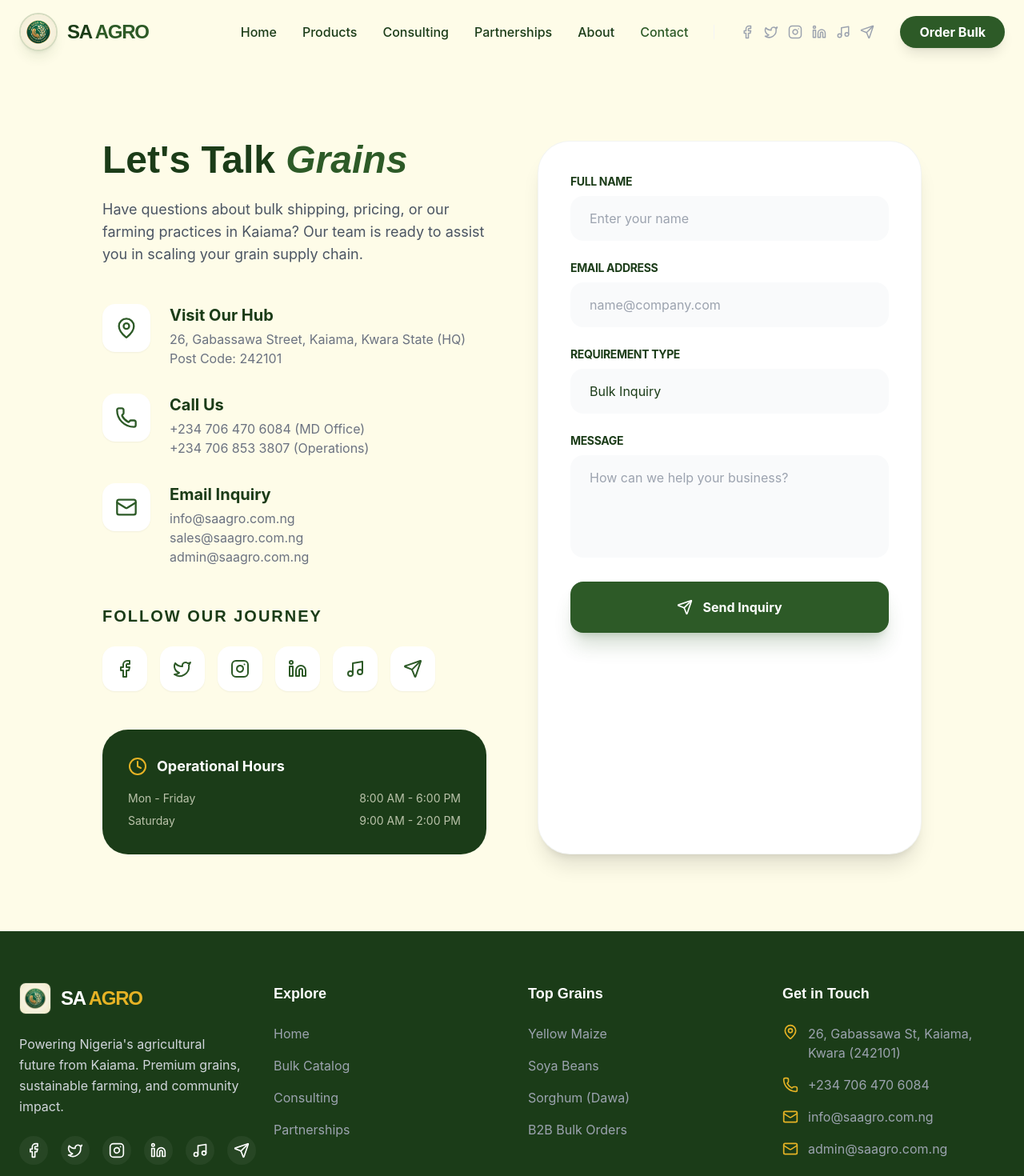
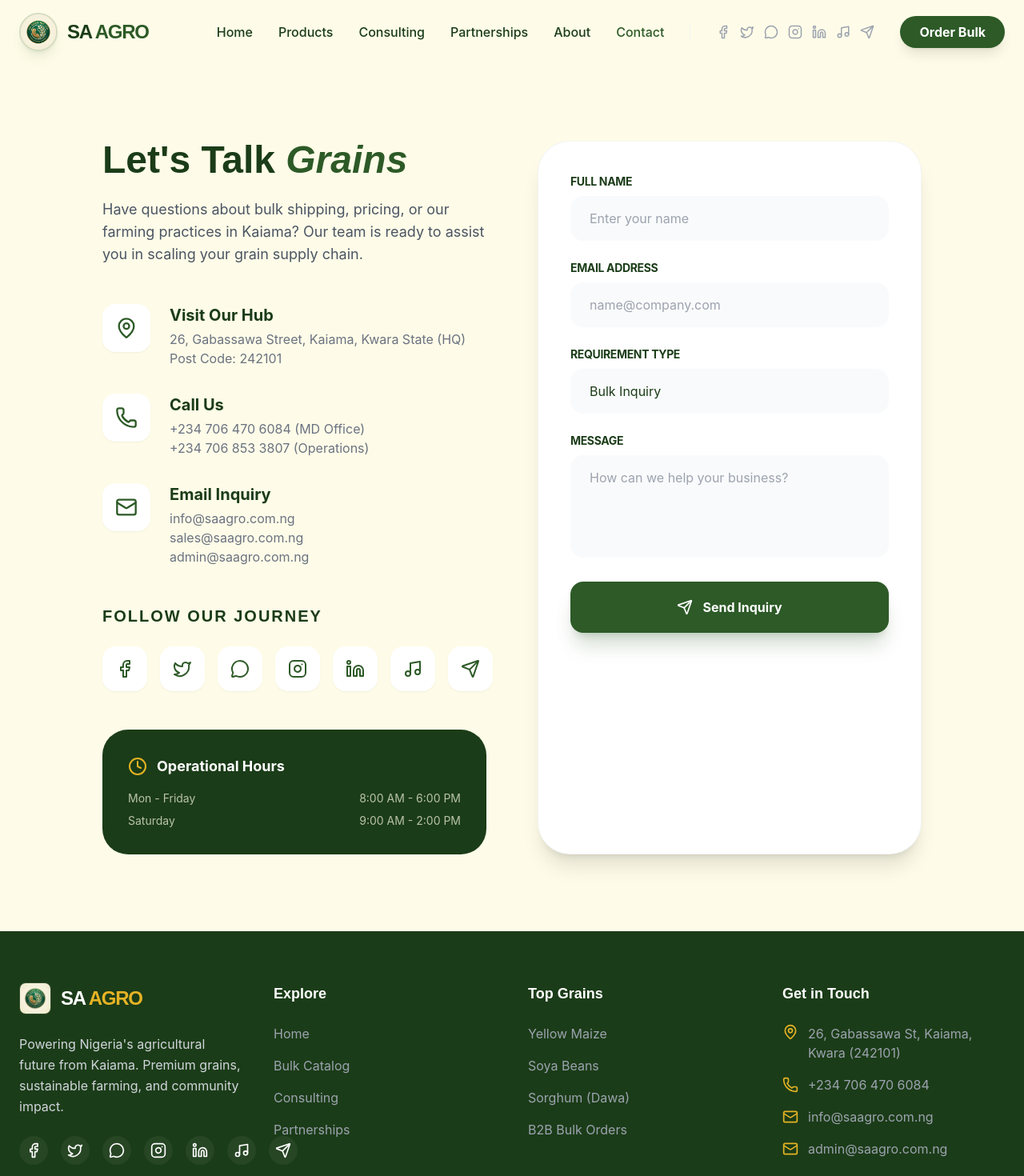
Before and after one commit to saagro/sa-agro-website, a React (Vite) app: page /contact in a window 1280 px wide. Shown: the top 1470 px of the page at 80% size. Built offline with nearby package versions, Linux system fonts and the light colour scheme.

Commit message:
Add WhatsApp logo to social trays

```diff
--- a/src/components/Footer.jsx
+++ b/src/components/Footer.jsx
@@ -1,6 +1,6 @@
 import React from 'react';
 import { Link } from 'react-router-dom';
-import { Mail, Phone, MapPin, Facebook, Instagram, Twitter, Linkedin, Leaf, Send, Music } from 'lucide-react';
+import { Mail, Phone, MapPin, Facebook, Instagram, Twitter, Linkedin, Leaf, Send, Music, MessageCircle } from 'lucide-react';
 
 const Footer = () => {
     return (
@@ -21,6 +21,7 @@
                         <div className="flex gap-4">
                             <a href="https://facebook.com/SuleimanBashiru" target="_blank" rel="noopener noreferrer" className="p-2 bg-white/5 rounded-full hover:bg-agro-green transition-all hover:-translate-y-1"><Facebook size={20} /></a>
                             <a href="https://twitter.com/saagronigltd" target="_blank" rel="noopener noreferrer" className="p-2 bg-white/5 rounded-full hover:bg-agro-green transition-all hover:-translate-y-1"><Twitter size={20} /></a>
+                            <a href="https://wa.me/2347064706084" target="_blank" rel="noopener noreferrer" className="p-2 bg-white/5 rounded-full hover:bg-agro-green transition-all hover:-translate-y-1"><MessageCircle size={20} /></a>
                             <a href="https://instagram.com/suleimanbashiru9" target="_blank" rel="noopener noreferrer" className="p-2 bg-white/5 rounded-full hover:bg-agro-green transition-all hover:-translate-y-1"><Instagram size={20} /></a>
                             <a href="https://linkedin.com/in/SuleimanBashiru" target="_blank" rel="noopener noreferrer" className="p-2 bg-white/5 rounded-full hover:bg-agro-green transition-all hover:-translate-y-1"><Linkedin size={20} /></a>
                             <a href="https://tiktok.com/@saagronigltd" target="_blank" rel="noopener noreferrer" className="p-2 bg-white/5 rounded-full hover:bg-agro-green transition-all hover:-translate-y-1"><Music size={20} /></a>
--- a/src/components/Header.jsx
+++ b/src/components/Header.jsx
@@ -1,6 +1,6 @@
 import React, { useState, useEffect } from 'react';
 import { Link, useLocation } from 'react-router-dom';
-import { Menu, X, Leaf, ShoppingCart, Facebook, Instagram, Twitter, Linkedin, Send, Music } from 'lucide-react';
+import { Menu, X, Leaf, ShoppingCart, Facebook, Instagram, Twitter, Linkedin, Send, Music, MessageCircle } from 'lucide-react';
 
 const Header = () => {
     const [isOpen, setIsOpen] = useState(false);
@@ -55,6 +55,7 @@
                     <div className="flex items-center gap-3 border-l pl-8 border-gray-100">
                         <a href="https://facebook.com/SuleimanBashiru" target="_blank" rel="noopener noreferrer" className="text-gray-400 hover:text-agro-green transition-colors"><Facebook size={18} /></a>
                         <a href="https://twitter.com/saagronigltd" target="_blank" rel="noopener noreferrer" className="text-gray-400 hover:text-agro-green transition-colors"><Twitter size={18} /></a>
+                        <a href="https://wa.me/2347064706084" target="_blank" rel="noopener noreferrer" className="text-gray-400 hover:text-agro-green transition-colors"><MessageCircle size={18} /></a>
                         <a href="https://instagram.com/suleimanbashiru9" target="_blank" rel="noopener noreferrer" className="text-gray-400 hover:text-agro-green transition-colors"><Instagram size={18} /></a>
                         <a href="https://linkedin.com/in/SuleimanBashiru" target="_blank" rel="noopener noreferrer" className="text-gray-400 hover:text-agro-green transition-colors"><Linkedin size={18} /></a>
                         <a href="https://tiktok.com/@saagronigltd" target="_blank" rel="noopener noreferrer" className="text-gray-400 hover:text-agro-green transition-colors"><Music size={18} /></a>
--- a/src/pages/Contact.jsx
+++ b/src/pages/Contact.jsx
@@ -1,5 +1,5 @@
 import React, { useState } from 'react';
-import { Mail, Phone, MapPin, Send, MessageSquare, Clock, Facebook, Instagram, Twitter, Linkedin, Music } from 'lucide-react';
+import { Mail, Phone, MapPin, Send, MessageSquare, Clock, Facebook, Instagram, Twitter, Linkedin, Music, MessageCircle } from 'lucide-react';
 
 const Contact = () => {
     const [formData, setFormData] = useState({
@@ -73,6 +73,9 @@
                                     </a>
                                     <a href="https://twitter.com/saagronigltd" target="_blank" rel="noopener noreferrer" className="p-4 bg-white rounded-2xl shadow-sm text-agro-green hover:bg-agro-green hover:text-white transition-all">
                                         <Twitter size={24} />
+                                    </a>
+                                    <a href="https://wa.me/2347064706084" target="_blank" rel="noopener noreferrer" className="p-4 bg-white rounded-2xl shadow-sm text-agro-green hover:bg-agro-green hover:text-white transition-all">
+                                        <MessageCircle size={24} />
                                     </a>
                                     <a href="https://instagram.com/suleimanbashiru9" target="_blank" rel="noopener noreferrer" className="p-4 bg-white rounded-2xl shadow-sm text-agro-green hover:bg-agro-green hover:text-white transition-all">
                                         <Instagram size={24} />
```
